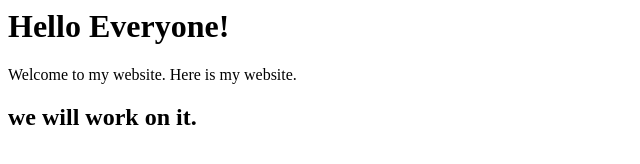
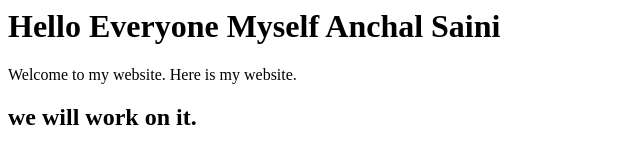
Before and after one commit to Anchal214/hello-everyone, a plain HTML site: page index.html in a window 1280 px wide. Shown: the whole page, without its empty margins (0-640 px from the left). Drawn offline with Linux system fonts and the light colour scheme.

Commit message:
Update index.html

```diff
--- a/index.html
+++ b/index.html
@@ -3,7 +3,7 @@
     <title>Hello Everyone</title>
   </head>
   <body>
-    <h1>Hello Everyone!</h1>
+    <h1>Hello Everyone Myself Anchal Saini</h1>
     <p>Welcome to my website. Here is my website.</p>
     <h2>we will work on it.</h2>
   </body>
```
